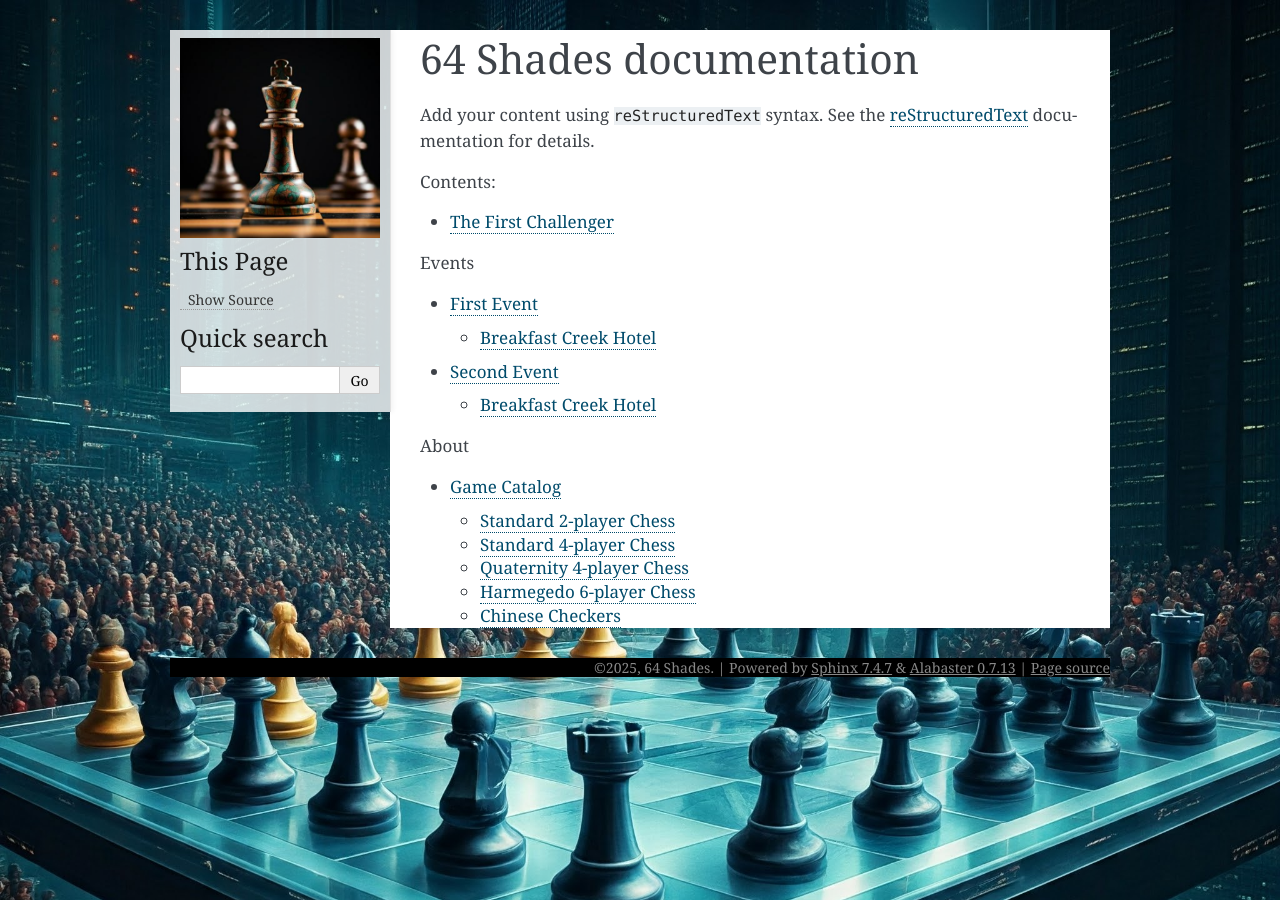
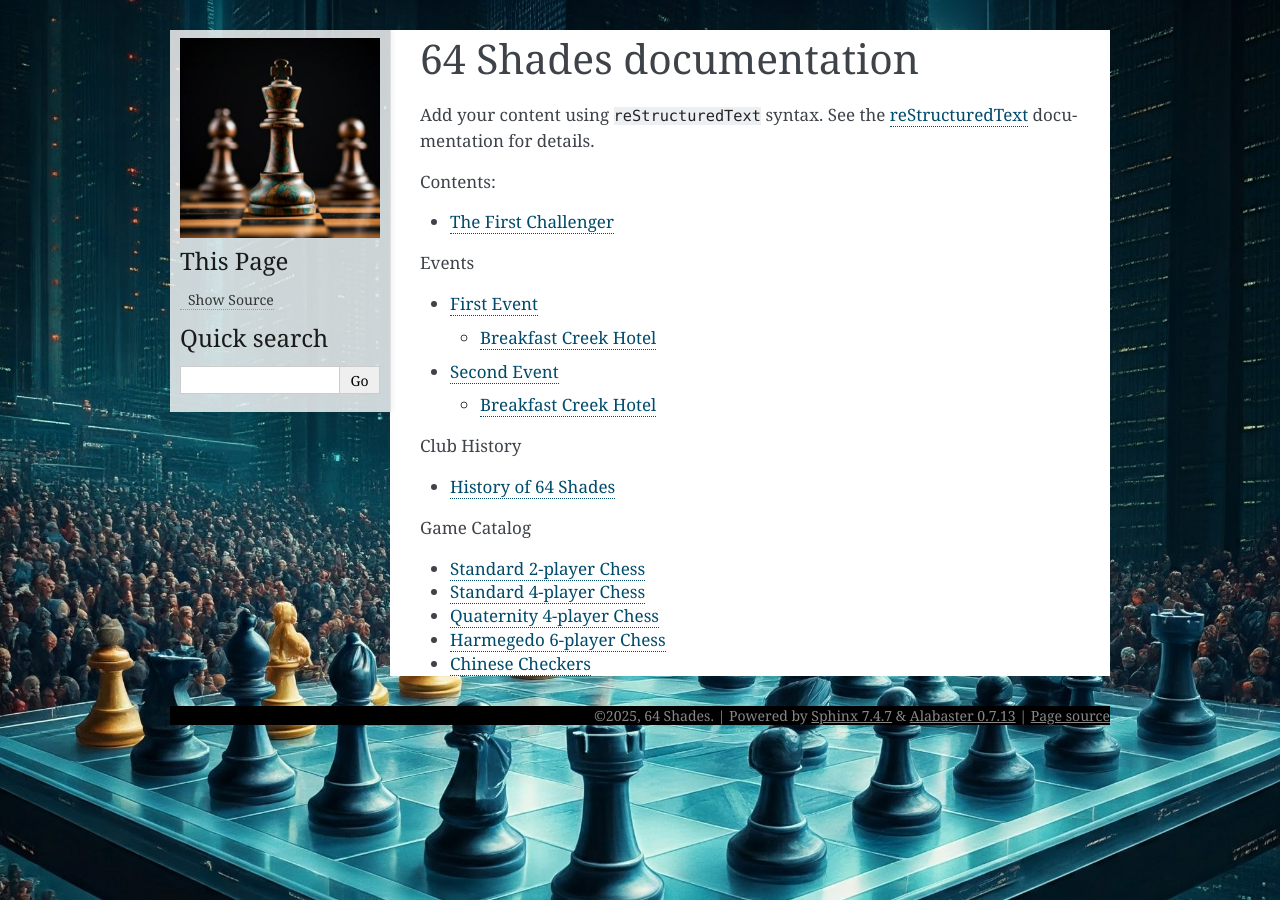
Before and after one commit to 64-shades/64-shades.github.io, a Sphinx documentation site: the page built from doc/source/index.rst, in a window 1280 px wide. Built offline with Sphinx 7.4.7, drawn with Linux system fonts in a browser that asks for light colours.

Commit message:
more pages (#85)

```diff
--- a/doc/source/_static/css/custom.css
+++ b/doc/source/_static/css/custom.css
@@ -2,10 +2,10 @@
 
 /* Target the main sidebar wrapper */
 div.sphinxsidebar {
-    background: #ffffff; /* Pure white background */
+    background: #fff; /* Pure white background */
     border-right: 1px solid #e0e0e0; /* Optional: Add a subtle separator line */
     box-shadow: 2px 0 5px rgba(0, 0, 0, 0.05); /* Optional: Soft shadow for depth */
-    color: #333333; /* Default text color (dark gray for legibility) */
+    color: #333; /* Default text color (dark gray for legibility) */
 }
 
 /* Ensure headings/titles in the sidebar are also dark and legible */
@@ -43,7 +43,7 @@ div.sphinxsidebar li.toctree-l2.current > a {
 
 /* Ensure the link text for all navigation items is dark */
 div.sphinxsidebar ul li a {
-    color: #333333;
+    color: #333;
     padding-left: 8px; /* Standard padding */
 }
 
@@ -51,9 +51,9 @@ div.sphinxsidebar ul li a {
 
 /* Ensure the text inside the search box is dark and readable */
 #searchbox input[type="text"] {
-    color: #333333;
-    border: 1px solid #cccccc;
-    background-color: #ffffff;
+    color: #333;
+    border: 1px solid #ccc;
+    background-color: #fff;
 }
 
 /* Sidebar */
--- /dev/null
+++ b/doc/source/club-history.rst
@@ -0,0 +1,2 @@
+History of 64 Shades
+====================
--- /dev/null
+++ b/doc/source/game-catalog/chinese-checkers.rst
@@ -0,0 +1,4 @@
+Chinese Checkers
+================
+
+2 to 6 players
--- /dev/null
+++ b/doc/source/game-catalog/harmegedo-6-player-chess.rst
@@ -0,0 +1,4 @@
+Harmegedo 6-player Chess
+========================
+
+2 to 6 players
--- /dev/null
+++ b/doc/source/game-catalog/quaternity-4-player-chess.rst
@@ -0,0 +1,4 @@
+Quaternity 4-player Chess
+=========================
+
+2 to 4 players
--- /dev/null
+++ b/doc/source/game-catalog/standard-2-player-chess.rst
@@ -0,0 +1,4 @@
+Standard 2-player Chess
+=======================
+
+2 players only
--- /dev/null
+++ b/doc/source/game-catalog/standard-4-player-chess.rst
@@ -0,0 +1,4 @@
+Standard 4-player Chess
+=======================
+
+2 to 4 players
--- a/doc/source/index.rst
+++ b/doc/source/index.rst
@@ -26,6 +26,16 @@ documentation for details.
 
 .. toctree::
    :maxdepth: 2
-   :caption: About
+   :caption: Club History
 
-   games
+   club-history.rst
+
+.. toctree::
+   :maxdepth: 2
+   :caption: Game Catalog
+
+   game-catalog/standard-2-player-chess.rst
+   game-catalog/standard-4-player-chess.rst
+   game-catalog/quaternity-4-player-chess.rst
+   game-catalog/harmegedo-6-player-chess.rst
+   game-catalog/chinese-checkers.rst
```
Also changed, not shown: doc/source/games.rst (deleted, +0 -27 lines).
